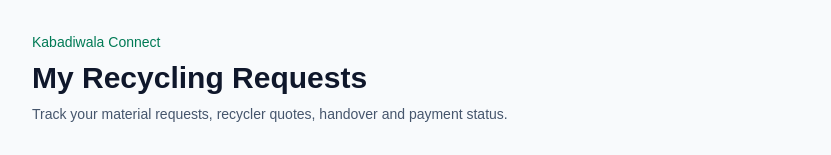
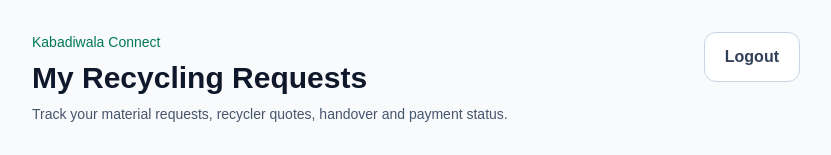
Before and after one commit to sujanraojonalagadda-dotcom/kabadiwala-connect-sih, a Next.js app in the folder frontend/: page /collector/requests in a window 1280 px wide. Shown: the top 155 px of the page, without its empty margins (224-1055 px from the left). Built offline with nearby package versions, Linux system fonts and the light colour scheme; no server answers.

Commit message:
Add collector requests logout

```diff
--- a/frontend/app/collector/requests/page.tsx
+++ b/frontend/app/collector/requests/page.tsx
@@ -182,6 +182,17 @@
     }
   }
 
+  async function handleLogout() {
+    try {
+      await fetch("/api/auth/logout", {
+        method: "POST",
+      });
+    } finally {
+      localStorage.removeItem("kabadiwala_user");
+      window.location.href = "/login";
+    }
+  }
+
   useEffect(() => {
     loadRequests();
   }, []);
@@ -354,7 +365,8 @@
   return (
     <main className="min-h-screen bg-slate-50 px-4 py-8">
       <div className="mx-auto max-w-3xl">
-        <div className="mb-8">
+        <div className="mb-8 flex flex-col gap-4 sm:flex-row sm:items-start sm:justify-between">
+          <div>
             <p className="text-sm font-medium text-emerald-700">
               Kabadiwala Connect
             </p>
@@ -367,6 +379,15 @@
               Track your material requests, recycler quotes,
               handover and payment status.
             </p>
+          </div>
+
+          <button
+            type="button"
+            onClick={handleLogout}
+            className="w-fit rounded-xl border border-slate-300 bg-white px-5 py-3 font-semibold text-slate-700 transition hover:bg-slate-100"
+          >
+            Logout
+          </button>
         </div>
 
         {error && (
```
Lines whose indentation alone changed are shown as unchanged.
